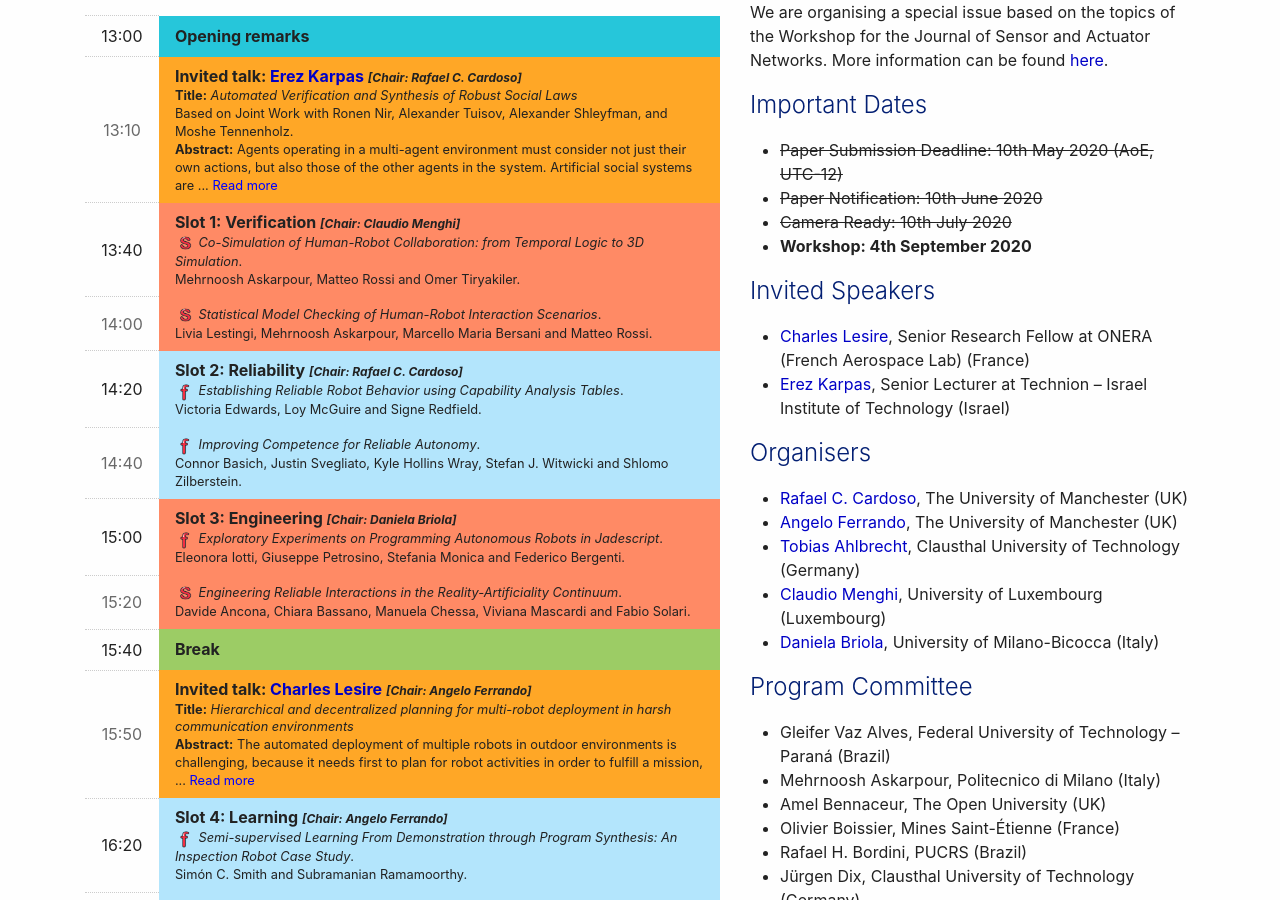
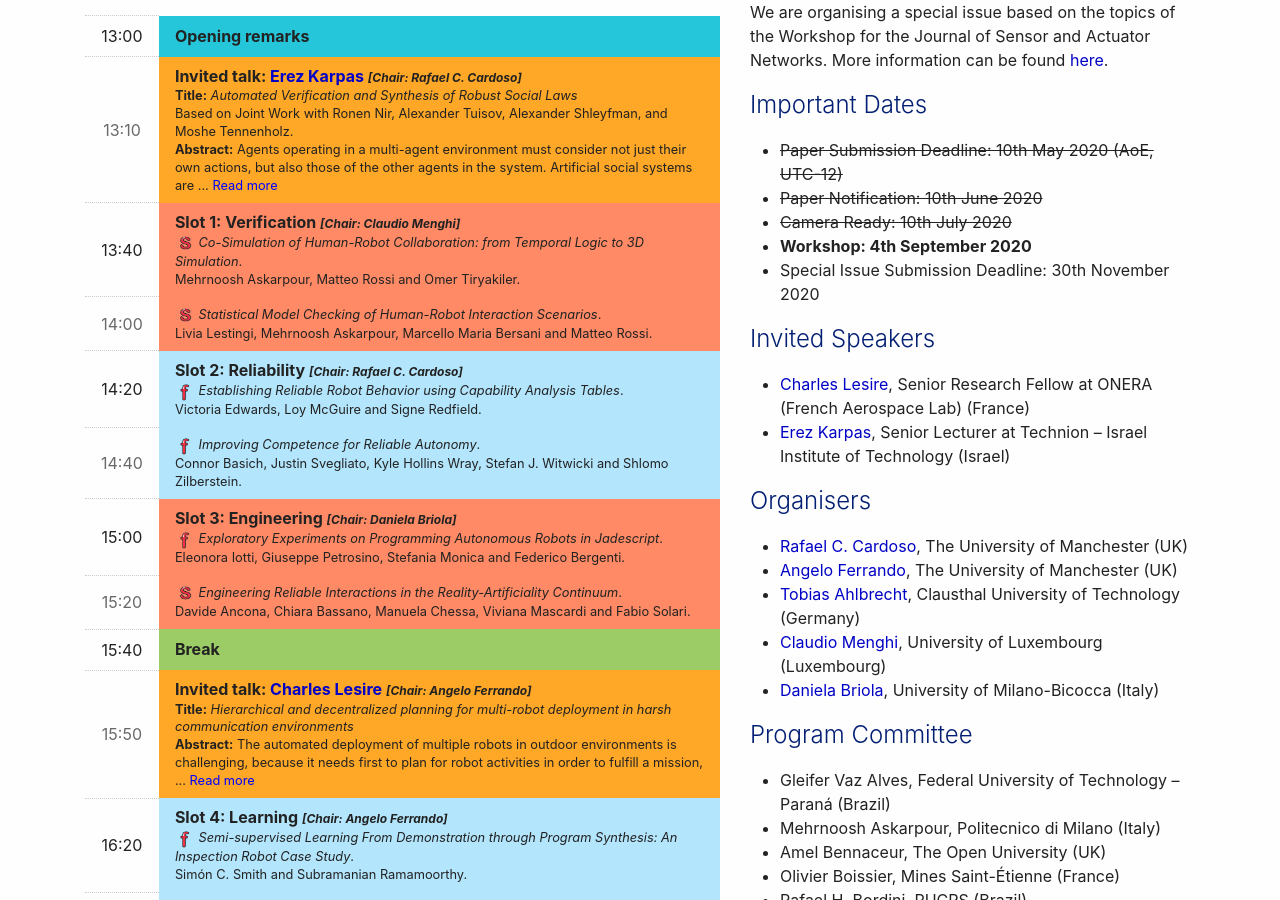
Before and after one commit to area2020/area2020.github.io, a Jekyll site: the page built from index.md, in a window 1280 px wide and 900 px high, scrolled down 562 px. Built offline with Jekyll 4.4.1, drawn with Linux system fonts in a browser that asks for light colours; nearby versions of some CDN libraries.

Commit message:
Update index.md

```diff
--- a/index.md
+++ b/index.md
@@ -353,6 +353,7 @@ We are organising a special issue based on the topics of the Workshop for the Jo
 <li><s>Paper Notification: 10th June 2020</s></li>
 <li><s>Camera Ready: 10th July 2020</s></li>
 <li><b>Workshop: 4th September 2020</b></li>
+<li>Special Issue Submission Deadline: 30th November 2020</li>
 </ul>
 
 ## Invited Speakers
```
